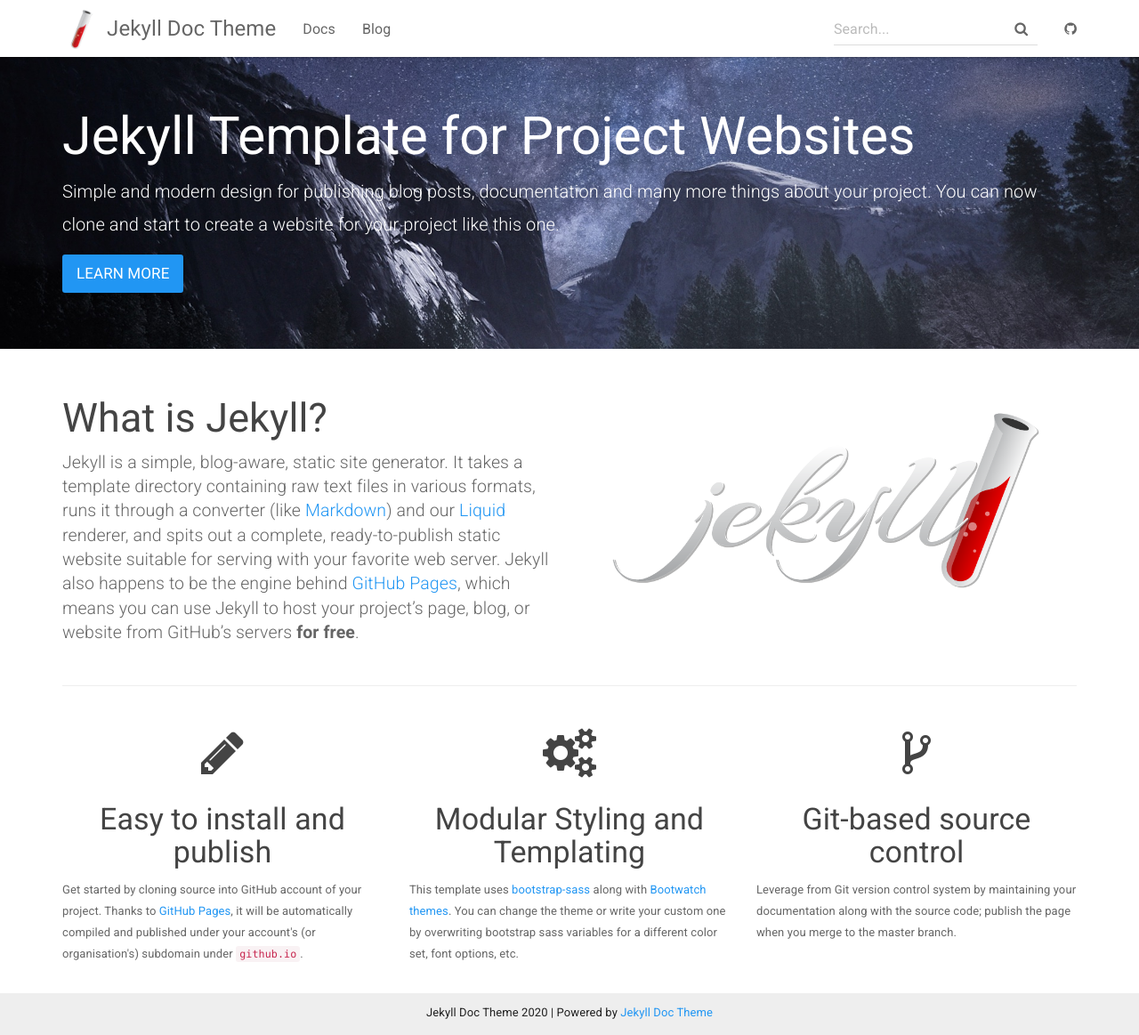
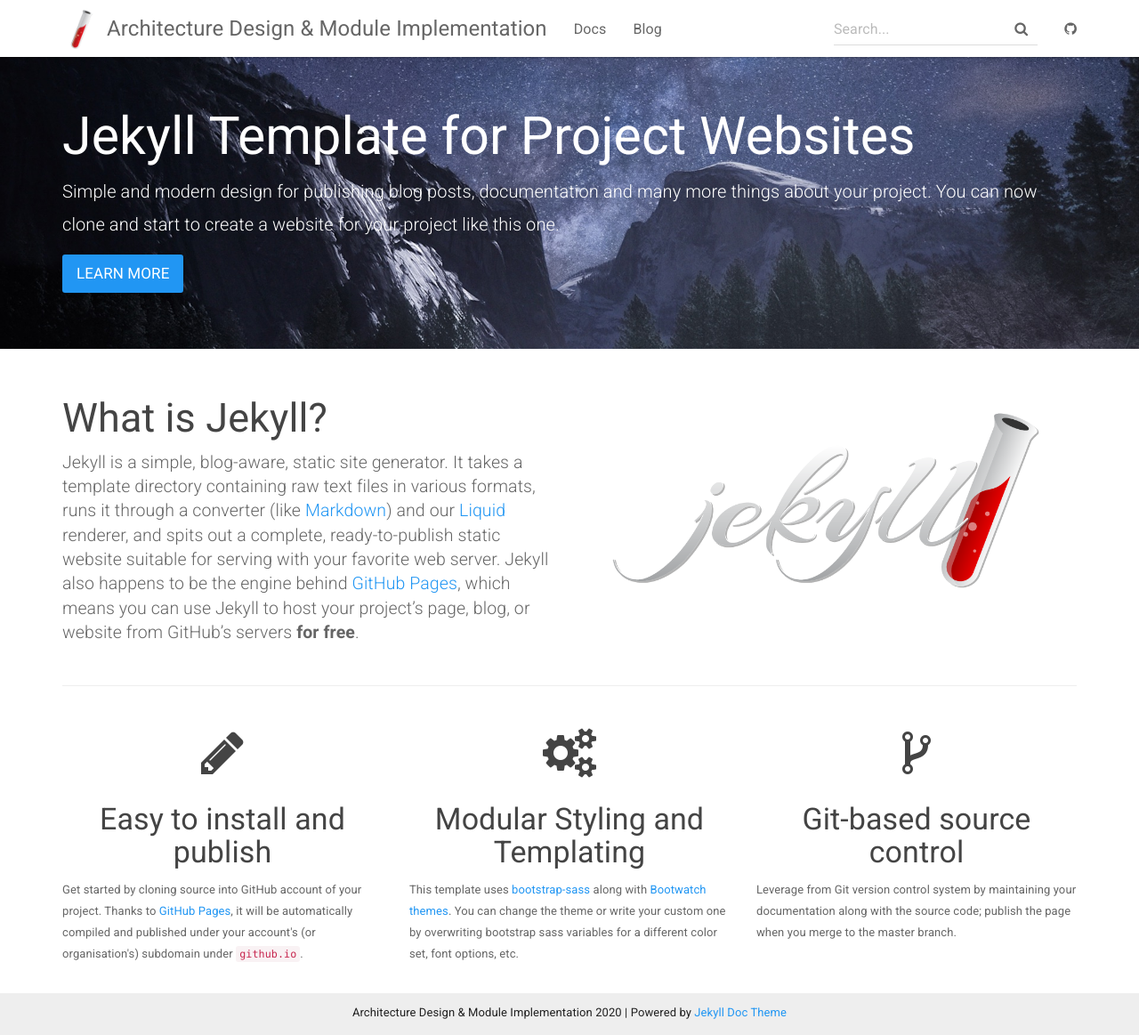
Before and after one commit to wootaik/MyTest_JekyllDocTheme, a Jekyll site: the page built from docs/index.html, in a window 1280 px wide and 1163 px high. Shown: the whole window at 89% size. Built offline with Jekyll 4.4.1, drawn with Linux system fonts in a browser that asks for light colours.

Commit message:
Update _config.yml

```diff
--- a/docs/_config.yml
+++ b/docs/_config.yml
@@ -1,17 +1,15 @@
-remote_theme: aksakalli/jekyll-doc-theme@gh-pages
-
 # Site settings
-title: Jekyll Doc Theme
+title: Architecture Design & Module Implementation
 email: your-email@domain.com
 description: >
   Jekyll Template for Project Websites
   providing documentation and blog post pages.
 lang: en-US
 
-baseurl: "/MyTest_JekyllDocTheme" # the subpath of your site, e.g. /blog/
+baseurl: "/MyTest_JekyllDocTheme/docs" # the subpath of your site, e.g. /blog/
 url: https://wootaik.github.io/MyTest_JekyllDocTheme # the base hostname & protocol for your site
-git_address: https://github.com/wootaik/MyTest_JekyllDocTheme
-git_edit_address: https://github.com/wootaik/MyTest_JekyllDocTheme/docs
+git_address: https://github.com/wootaik/MyTest_JekyllDocTheme/docs
+git_edit_address: https://github.com/wootaik/MyTest_JekyllDocTheme/docs/_docs
 
 # theme options from https://bootswatch.com/3/
 # comment out this to use default Bootstrap
@@ -43,7 +41,7 @@ defaults:
     sectionid: blog
 
 - scope:
-    path: docs
+    path: _docs2
     type: docs
   values:
     layout: docs
```
